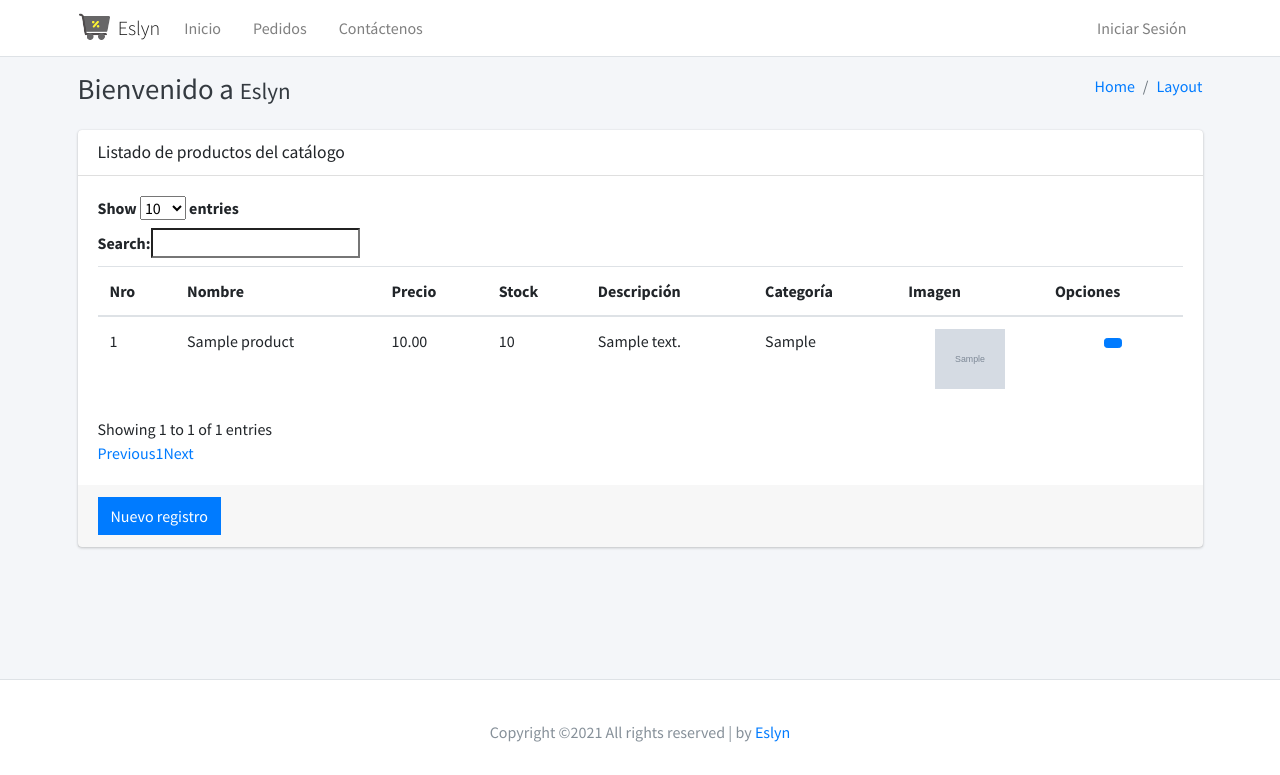
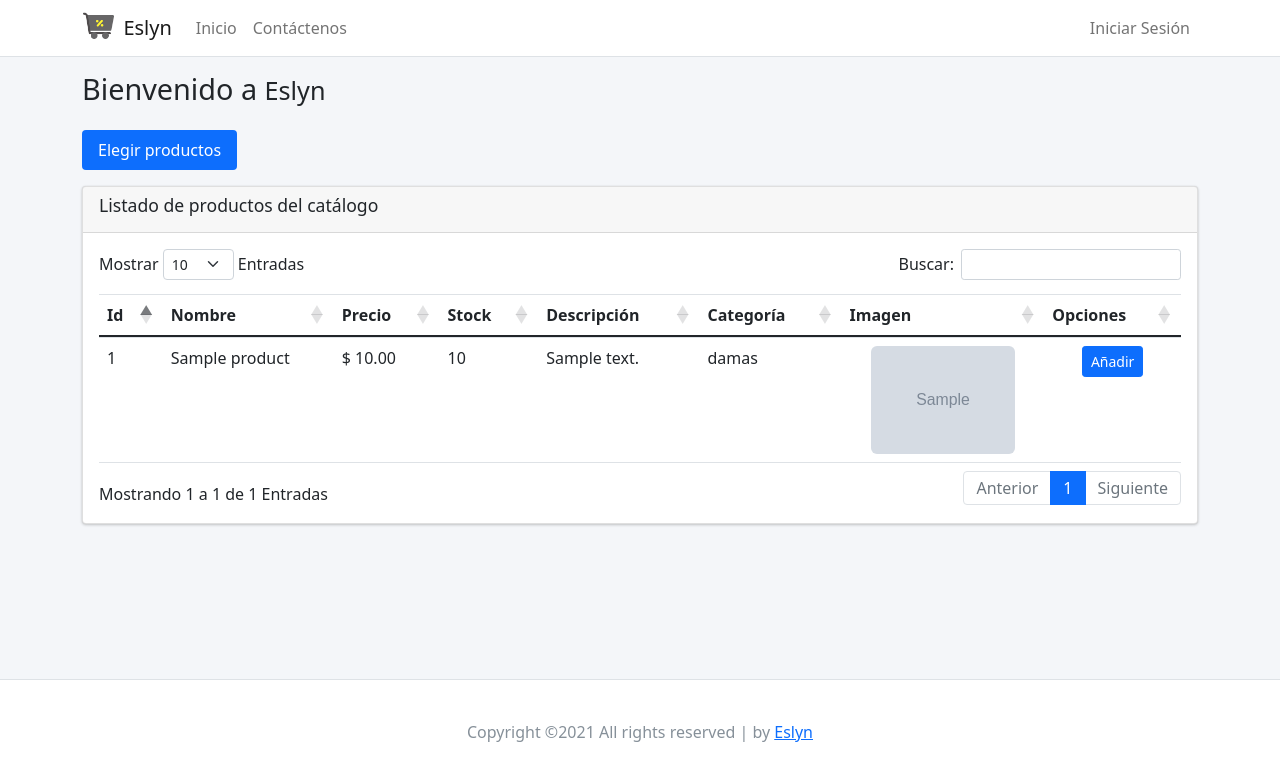
Before and after one commit to albert1299/Eslyn, a Django app: page /store/catalog/1/products/ in a window 1280 px wide. Shown: the top 775 px of the page. Run offline with Django 3.2, Linux system fonts and the light colour scheme; tables that the repository leaves empty hold one stand-in row (values such as "Sample post"); grey boxes marked "Sample" are stand-in pictures; some libraries are stand-ins or nearby versions.

Commit message:
add shopping_Cart

```diff
--- a/app/settings.py
+++ b/app/settings.py
@@ -142,5 +142,5 @@
 # Base url to serve media files
 MEDIA_URL = '/media/'
 
-
+LOGIN_URL = '/login/'
 LOGIN_REDIRECT_URL = '../store/'
--- a/appStore/forms.py
+++ b/appStore/forms.py
@@ -41,11 +41,6 @@
             'image': FileInput(
                 attrs={
                     'label': 'Imagenss',
-                }
-            ),
-            'category': TextInput(
-                attrs={
-                    'placeholder': 'Ingrese la categoria',
                 }
             ),
         }
--- a/appStore/templates/product/catalog_list.html
+++ b/appStore/templates/product/catalog_list.html
@@ -1,8 +1,46 @@
-{% extends 'list.html' %}
-
-{% block columns %}
+{% extends 'body.html' %}
+{% load static %}
+{% block head %}
+<link href="https://cdn.jsdelivr.net/npm/bootstrap@5.0.0-beta2/dist/css/bootstrap.min.css" rel="stylesheet"
+  integrity="sha384-BmbxuPwQa2lc/FVzBcNJ7UAyJxM6wuqIj61tLrc4wSX0szH/Ev+nYRRuWlolflfl" crossorigin="anonymous" />
+<link rel="stylesheet" href="{% static 'css/shopping_cart.css' %}">
+<link rel="stylesheet" href="https://cdnjs.cloudflare.com/ajax/libs/twitter-bootstrap/5.0.1/css/bootstrap.min.css" />
+<link rel="stylesheet" href="https://cdn.datatables.net/1.10.25/css/dataTables.bootstrap5.min.css" />
+<script src="https://code.jquery.com/jquery-3.5.1.js"></script>
+<script src="https://cdn.datatables.net/1.10.25/js/jquery.dataTables.min.js"></script>
+<script src="https://cdn.datatables.net/1.10.25/js/dataTables.bootstrap5.min.js"></script>
+{% endblock %}
+{% block content %}
+<ul class="nav nav-pills mb-3" id="pills-tab" role="tablist">
+  <li class="nav-item" role="presentation">
+    <button class="nav-link active" id="pills-home-tab" data-bs-toggle="pill" data-bs-target="#pills-home" type="button"
+      role="tab" aria-controls="pills-home" aria-selected="true">Elegir productos</button>
+  </li>
+  <li class="nav-item" role="presentation">
+    <button class="nav-link" id="pills-profile-tab" data-bs-toggle="pill" data-bs-target="#pills-profile" type="button"
+      role="tab" aria-controls="pills-profile" aria-selected="false"><i class="fas fa-shopping-cart"></i></button>
+  </li>
+</ul>
+<div class="alert container position-sticky top-0 alert-primary hide" role="alert">
+  ¡Producto agregado al carrito!
+</div>
+<div class="alert container position-sticky top-0 alert-danger remove" role="alert">
+  ¡Producto quitado del carrito!
+</div>
+<div class="tab-content" id="pills-tabContent">
+  <div class="tab-pane fade show active" id="pills-home" role="tabpanel" aria-labelledby="pills-home-tab">
+    <div class="card card-default">
+      <div class="card-header">
+        <h3 class="card-title">
+          <i class="fas fa-search"></i>
+          {{ title }}
+        </h3>
+      </div>
+      <div class="card-body">
+        <table class="table" id="data">
+          <thead>
             <tr>
-    <th scope="col">Nro</th>
+              <th scope="col">Id</th>
               <th scope="col">Nombre</th>
               <th scope="col">Precio</th>
               <th scope="col">Stock</th>
@@ -11,59 +49,99 @@
               <th scope="col">Imagen</th>
               <th scope="col">Opciones</th>
             </tr>
-{% endblock %}
-
-{% block rows %}
+          </thead>
+          <tbody>
             {% for product in object_list %}
-<tr>
-    <td>{{ product.id }}</td>
-    <td>{{ product.name }}</td>
-    <td>{{ product.price }}</td>
-    <td>{{ product.stock }}</td>
-    <td>{% if product.description %} {{ product.description }} {% else %} (Sin descripción) {% endif %}</td>
-    <td>{{ product.category }}</td>
-    <td class="text-center"><img src="/media/{{ product.image}}" class="img-fluid d-block mx-auto"
-            style="width: 70px; height: 60px">
+            <tr class="current_product">
+              <td id="product_id">{{ product.id }}</td>
+              <td id="product_name">{{ product.name }}</td>
+              <td id="product_price">$ {{ product.price }}</td>
+              <td id="product_stock">{{ product.stock }}</td>
+              <td id="product_description">{% if product.description %} {{ product.description }} {% else %} (Sin
+                descripción) {% endif %}</td>
+              <td id="product_category">{{ product.category }}</td>
+              <td class="text-center"><img id="product_image" src="/media/{{ product.image}}"
+                  class="img-fluid d-block mx-auto" style="width: 9rem;
+                  object-fit: contain;
+                  border-radius: 6px;
+                  margin-right: 20px;">
               </td>
               <td class="text-center">
-        <a type="button" href="{% url 'product_view' product.id %}" class="btn btn-primary btn-sm">
-            <i class="fas fa-eye"></i>
-        </a>
+                <button class="btn btn-primary btn-sm button"><i class="fas fa-shopping-cart"></i> Añadir</button>
               </td>
             </tr>
-<!-- {%if modal %} -->
-<!-- {%include modal %} -->
-
-<!-- <div class="modal" tabindex="-1" role="dialog">
-    <div class="modal-dialog" role="document">
-        <div class="modal-content">
-            <div class="modal-header">
-                <h5 class="modal-title">Modal title</h5>
-                <button type="button" class="close" data-dismiss="modal" aria-label="Close">
-                    <span aria-hidden="true">&times;</span>
-                </button>
-            </div>
-            <div class="modal-body">
-                <p>Modal body text goes here.</p>
-            </div>
-            <div class="modal-footer">
-                <button type="button" class="btn btn-primary">Save changes</button>
-                <button type="button" class="btn btn-secondary" data-dismiss="modal">Close</button>
+            {% endfor %}
+          </tbody>
+        </table>
       </div>
     </div>
   </div>
-</div> -->
+  <div class="tab-pane fade" id="pills-profile" role="tabpanel" aria-labelledby="pills-profile-tab">
+    <div class="card card-default">
+      <div class="card-header">
+        <h3 class="card-title">
+          <i class="fas fa-search"></i>
+        </h3>
+      </div>
+      <div class="card-body">
+        <table class="table">
+          <thead>
+            <tr>
+              <th scope="col">Id</th>
+              <th scope="col">Productos</th>
+              <th scope="col">Precio</th>
+              <th scope="col">Cantidad</th>
+            </tr>
+          </thead>
+          <tbody class="tbody">
+          </tbody>
+        </table>
+      </div>
+      <div class="card-footer">
+        <div class="row mx-4">
+          <div class="col">
+            <h3 class="CartTotal text-back">Total: 0</h3>
+          </div>
+          <div class="col d-flex justify-content-end">
+            <button class="btn btn-success">COMPRAR</button>
+          </div>
+        </div>
+      </div>
+    </div>
+  </div>
+</div>
+{% endblock %}
+{% block javascript %}
+<script src="https://cdn.jsdelivr.net/npm/bootstrap@5.0.0-beta2/dist/js/bootstrap.bundle.min.js"
+  integrity="sha384-b5kHyXgcpbZJO/tY9Ul7kGkf1S0CWuKcCD38l8YkeH8z8QjE0GmW1gYU5S9FOnJ0" crossorigin="anonymous"></script>
+<script src="{% static 'js/shopping_cart.js' %}"></script>
+<script type="application/javascript">
+  $(function () {
+    $('#data').DataTable({
+      responsive: true,
+      autoWidth: false,
+      language: {
+        "decimal": "",
+        "emptyTable": "No hay información",
+        "info": "Mostrando _START_ a _END_ de _TOTAL_ Entradas",
+        "infoEmpty": "Mostrando 0 to 0 of 0 Entradas",
+        "infoFiltered": "(Filtrado de _MAX_ total entradas)",
+        "infoPostFix": "",
+        "thousands": ",",
+        "lengthMenu": "Mostrar _MENU_ Entradas",
+        "loadingRecords": "Cargando...",
+        "processing": "Procesando...",
+        "search": "Buscar:",
+        "zeroRecords": "Sin resultados encontrados",
+        "paginate": {
+          "first": "Primero",
+          "last": "Ultimo",
+          "next": "Siguiente",
+          "previous": "Anterior"
+        }
+      },
 
-
-<!-- {%endif %} -->
-<!-- <script>
-    var modal = false;
-    function mostrarModal(product) {
-        console.log(product.name);
-        console.log(product.price);
-        modal = true;
-    }
-
-</script> -->
-{% endfor %}
+    });
+  });
+</script>
 {% endblock %}
--- a/appStore/urls.py
+++ b/appStore/urls.py
@@ -1,6 +1,5 @@
 from django.urls import path
 
-from appStore.views.catalog import views
 from appStore.views.product.views import *
 from appStore.views.catalog.views import *
 from appStore.views.user.views import *
--- a/appStore/views/catalog/views.py
+++ b/appStore/views/catalog/views.py
@@ -18,8 +18,6 @@
         context = super().get_context_data(**kwargs)
         context['create_url'] = reverse_lazy('catalog_create')
         return context
-        print(catalog.pk)
-        return redirect('catalog_products', catalog.pk)
 
 class CatalogCreateView(CreateView):
     model = Catalog
--- a/appStore/views/conctactos/views.py
+++ b/appStore/views/conctactos/views.py
@@ -6,6 +6,5 @@
 
 from appStore.models import Catalog
 
-
 def contact(request):
   return render(request,'contactos/list.html')
--- a/appStore/views/product/views.py
+++ b/appStore/views/product/views.py
@@ -1,16 +1,25 @@
-from django.shortcuts import render
+from django.http.response import HttpResponse
+from django.shortcuts import redirect, render
 from django.views.generic import ListView, CreateView, UpdateView, DeleteView
 from django.http import JsonResponse
 from django.utils.decorators import method_decorator
 from django.views.decorators.csrf import csrf_protect, csrf_exempt
 from django.urls import reverse_lazy
+from django.contrib.auth.decorators import login_required
 
 from appStore.models import Product
 from appStore.forms import ProductForm
 
+@method_decorator(login_required, name='dispatch')
 class ProductListView(ListView):
     model = Product
     template_name = 'product/list.html'
+
+    def dispatch(self, request, *args, **kwargs):
+        if not self.request.user.is_superuser:
+            return redirect('/store')
+        else:
+            return super().dispatch(request, *args, **kwargs)
 
     def get_context_data(self, **kwargs):
         context = super().get_context_data(**kwargs)
--- /dev/null
+++ b/static/css/shopping_cart.css
@@ -0,0 +1,20 @@
+.table__products{
+    display: flex;
+  }
+.table__products > img{
+    width: 9rem;
+    object-fit: contain;
+    border-radius: 6px;
+    margin-right: 20px;
+}
+.table__quantity > input{
+    width: 40px;
+    outline: 0;
+    font-size: 16px;
+    font-weight: 700;
+    margin-right: 30px;
+    margin-bottom: 20px;
+  }
+.hide, .remove{
+    display: none;
+}
--- /dev/null
+++ b/static/js/shopping_cart.js
@@ -0,0 +1,138 @@
+$('body').on('click', '.button', function (e) {
+    addToCartItem(e);
+});
+
+const tbody = document.querySelector('.tbody');
+console.log(tbody);
+let cart = [];
+
+function addToCartItem(e) {
+    console.log('llamando a funcion')
+    const button = e.target
+    const item = button.closest('.current_product');
+    const id = item.querySelector('#product_id').textContent;
+    const image = item.querySelector('#product_image').src;
+    const name = item.querySelector('#product_name').textContent;
+    //const description = item.querySelector('#product_description').textContent;
+    //const category = item.querySelector('#product_category').textContent;
+    const price = item.querySelector('#product_price').textContent;
+
+    const newProduct = {
+        id,
+        image,
+        name,
+        price,
+        quantity: 1
+    }
+
+    addProductCart(newProduct);
+}
+
+function addProductCart(newProduct) {
+
+    const alert = document.querySelector('.alert')
+    setTimeout(function () {
+        alert.classList.add('hide')
+    }, 2000)
+    alert.classList.remove('hide')
+
+    const InputQuantity = tbody.getElementsByClassName('input__quantity');
+    for (let i = 0; i < cart.length; i++) {
+        if (cart[i].id.trim() === newProduct.id.trim()) {
+            cart[i].quantity++;
+            const InputQuantityValue = InputQuantity[i]
+            InputQuantityValue.value++;
+            cartTotal();
+            return null;
+        }
+    }
+
+    cart.push(newProduct);
+    renderCart()
+}
+
+function renderCart() {
+    console.log(cart)
+    tbody.innerHTML = '';
+    cart.map(item => {
+        const tr = document.createElement('tr')
+        tr.classList.add('ItemCart')
+        const Content = `
+        <th scope="row" class="table__id">${item.id}</th>
+                <td class="table__products">
+                    <img src=${item.image}  alt="">
+                    <h6 class="name">${item.name}</h6>
+                </td>
+                <td class="table__price"><p>${item.price}</p></td>
+                <td class="table__quantity">
+                    <input type="number" min="1" value=${item.quantity} class="input__quantity">
+                    <button class="delete btn btn-danger">x</button>
+                </td>
+      `
+        tr.innerHTML = Content;
+        tbody.append(tr)
+
+        tr.querySelector(".delete").addEventListener('click', removeProductCart);
+        tr.querySelector(".input__quantity").addEventListener('change', sumaCantidad)
+    })
+    cartTotal();
+}
+
+function cartTotal() {
+    let total = 0;
+    const CartTotal = document.querySelector('.CartTotal');
+    cart.forEach((item) => {
+        console.log(item.price);
+        const price = parseFloat(item.price.replace("$", ''));
+        console.log('precio', price);
+        total = total + price * item.quantity
+    })
+    console.log('total', total);
+    CartTotal.innerHTML = `Total $${total}`;
+    addLocalStorage();
+}
+
+function removeProductCart(e) {
+    const buttonDelete = e.target;
+    const tr = buttonDelete.closest(".ItemCart");
+    const product_id = tr.querySelector('.table__id').textContent;
+    for (let i = 0; i < cart.length; i++) {
+        if (cart[i].id.trim() === product_id.trim()) {
+            cart.splice(i, 1);
+        }
+    }
+
+    const alert = document.querySelector('.remove');
+    setTimeout(function () {
+        alert.classList.add('remove')
+    }, 2000)
+    alert.classList.remove('remove')
+    tr.remove();
+    cartTotal();
+}
+
+function sumaCantidad(e) {
+    const sumInput = e.target
+    const tr = sumInput.closest(".ItemCart")
+    const product_id = tr.querySelector('.table__id').textContent;
+    cart.forEach(item => {
+        if (item.id.trim() === product_id) {
+            sumInput.value < 1 ? (sumInput.value = 1) : sumInput.value;
+            item.quantity = sumInput.value;
+            cartTotal()
+        }
+    })
+
+}
+
+function addLocalStorage() {
+    sessionStorage.setItem('cart', JSON.stringify(cart))
+}
+
+window.onload = function () {
+    const storage = JSON.parse(sessionStorage.getItem('cart'));
+    if (storage) {
+        cart = storage;
+        renderCart()
+    }
+}
--- a/templates/body.html
+++ b/templates/body.html
@@ -1,6 +1,7 @@
 {% extends 'home.html' %}
+{% load static %}
 {% block body %}
-    <body class="hold-transition layout-top-nav">
+<body class="hold-transition layout-top-nav">
     <div class="wrapper">
         <!-- Header -->
         {% include 'header.html' %}
@@ -11,12 +12,6 @@
                     <div class="row mb-2">
                         <div class="col-sm-6">
                             <h1 class="m-0 text-dark"> Bienvenido a <small>Eslyn</small></h1>
-                        </div>
-                        <div class="col-sm-6">
-                            <ol class="breadcrumb float-sm-right">
-                                <li class="breadcrumb-item"><a href="#">Home</a></li>
-                                <li class="breadcrumb-item"><a href="#">Layout</a></li>
-                            </ol>
                         </div>
                     </div>
                 </div>
@@ -36,5 +31,5 @@
     {% block javascript %}
 
     {% endblock %}
-    </body>
+</body>
 {% endblock %}
--- a/templates/header.html
+++ b/templates/header.html
@@ -20,12 +20,9 @@
                 </li>
                 {% if user.is_superuser %}
                 <li class="nav-item">
-                    <a href="#" class="nav-link"><i class="fas fa-truck-loading"></i> Catálogos</a>
+                    <a href="{% url 'product_list' %}" class="nav-link"><i class="fas fa-truck-loading"></i> Productos</a>
                 </li>
                 {% endif %}
-                <li class="nav-item">
-                    <a href="#" class="nav-link"><i class="fas fa-shopping-cart"></i> Pedidos</a>
-                </li>
                 <li class="nav-item">
                     <a href="{%  url 'contact' %}" class="nav-link"><i class="fas fa-envelope-open-text"></i> Contáctenos</a>
                 </li>
```
Also changed, not shown: appStore/models.py (+6 -1 lines), appStore/templates/catalog/list.html (+8 -15 lines), appStore/templates/product/list.html (+7 -2 lines), appStore/templates/product/view_product.html (+18 -5 lines), templates/list.html (+0 -15 lines), appStore/migrations/0003_alter_product_category.py (added). Lines whose indentation alone changed are shown as unchanged.
